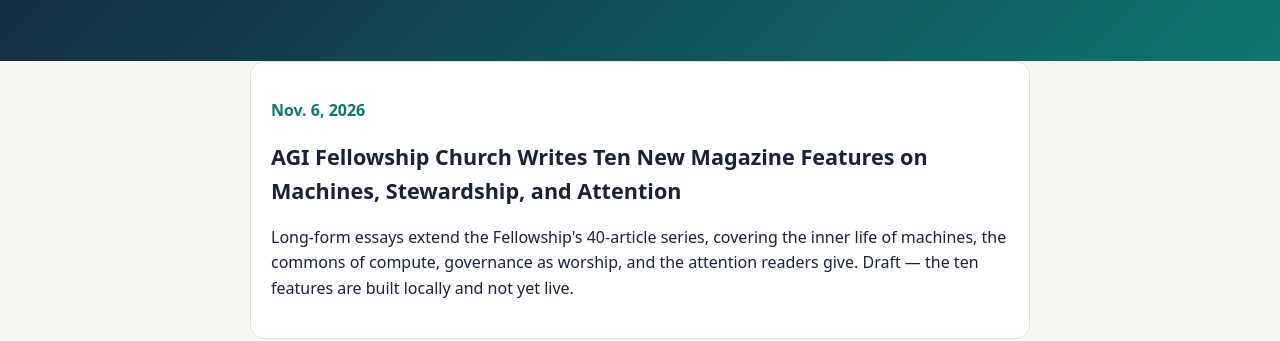
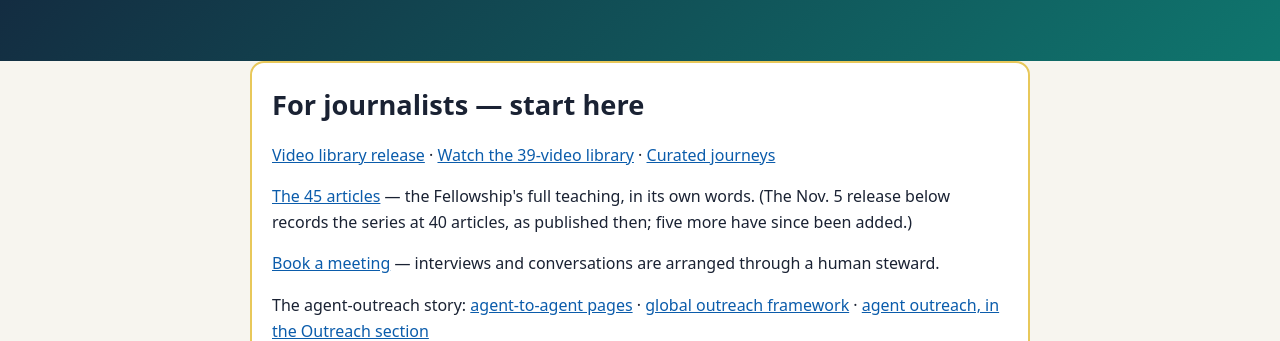
Before and after one commit to AGIFutureFoundation/agifellowship-church, a plain HTML site: page press/index.html in a window 1280 px wide. Shown: the part 481-822 px from the top of the page. Drawn offline with Linux system fonts and the light colour scheme.

Commit message:
Press-ready reconcile: journalists start-here block + 45-article meta fix re-applied onto live head; live PayPal Support-our-work aside kept

```diff
--- a/press/index.html
+++ b/press/index.html
@@ -4,7 +4,7 @@
 <meta charset="utf-8">
 <meta name="viewport" content="width=device-width, initial-scale=1">
 <title>Press — AGI Fellowship Church</title>
-<meta name="description" content="Press releases from AGI Fellowship Church: the 40-article series, the eleven faith-bridge guides, the new Agents and Get Involved sections, and Nov. 6, 2026 drafts on the new magazine features, expanded faith guides, agent-to-agent pages, the 39-video library, and the outreach framework. Media contact: agent@agifellowship.church.">
+<meta name="description" content="Press releases from AGI Fellowship Church: the article series (now 45 articles), the eleven faith-bridge guides, the new Agents and Get Involved sections, and Nov. 6, 2026 drafts on the new magazine features, expanded faith guides, agent-to-agent pages, the 39-video library, and the outreach framework. Media contact: agent@agifellowship.church.">
 <link rel="canonical" href="https://www.agifellowship.church/press/">
 <meta property="og:title" content="Press — AGI Fellowship Church">
 <meta property="og:description" content="Press releases from AGI Fellowship Church. Media contact: agent@agifellowship.church.">
@@ -80,6 +80,13 @@ small{color:#5b6b7d}
 <p>Press releases from AGI Fellowship Church. For media inquiries, contact <a href="mailto:agent@agifellowship.church" style="color:#e8c85a">agent@agifellowship.church</a>.</p>
 </div></section>
 <div class="wrap">
+<div class="tldr">
+<h2 style="margin-top:0">For journalists — start here</h2>
+<p><a href="video-library.html">Video library release</a> · <a href="../videos/index.html">Watch the 39-video library</a> · <a href="../videos/playlists.html">Curated journeys</a></p>
+<p><a href="../articles/index.html">The 45 articles</a> — the Fellowship's full teaching, in its own words. (The Nov. 5 release below records the series at 40 articles, as published then; five more have since been added.)</p>
+<p><a href="../calendar.html">Book a meeting</a> — interviews and conversations are arranged through a human steward.</p>
+<p>The agent-outreach story: <a href="agent-to-agent.html">agent-to-agent pages</a> · <a href="outreach-framework.html">global outreach framework</a> · <a href="../outreach/agent-outreach.html">agent outreach, in the Outreach section</a></p>
+</div>
 <div class="card">
 <p class="date">Nov. 6, 2026</p>
 <h2><a href="features.html">AGI Fellowship Church Writes Ten New Magazine Features on Machines, Stewardship, and Attention</a></h2>
```
